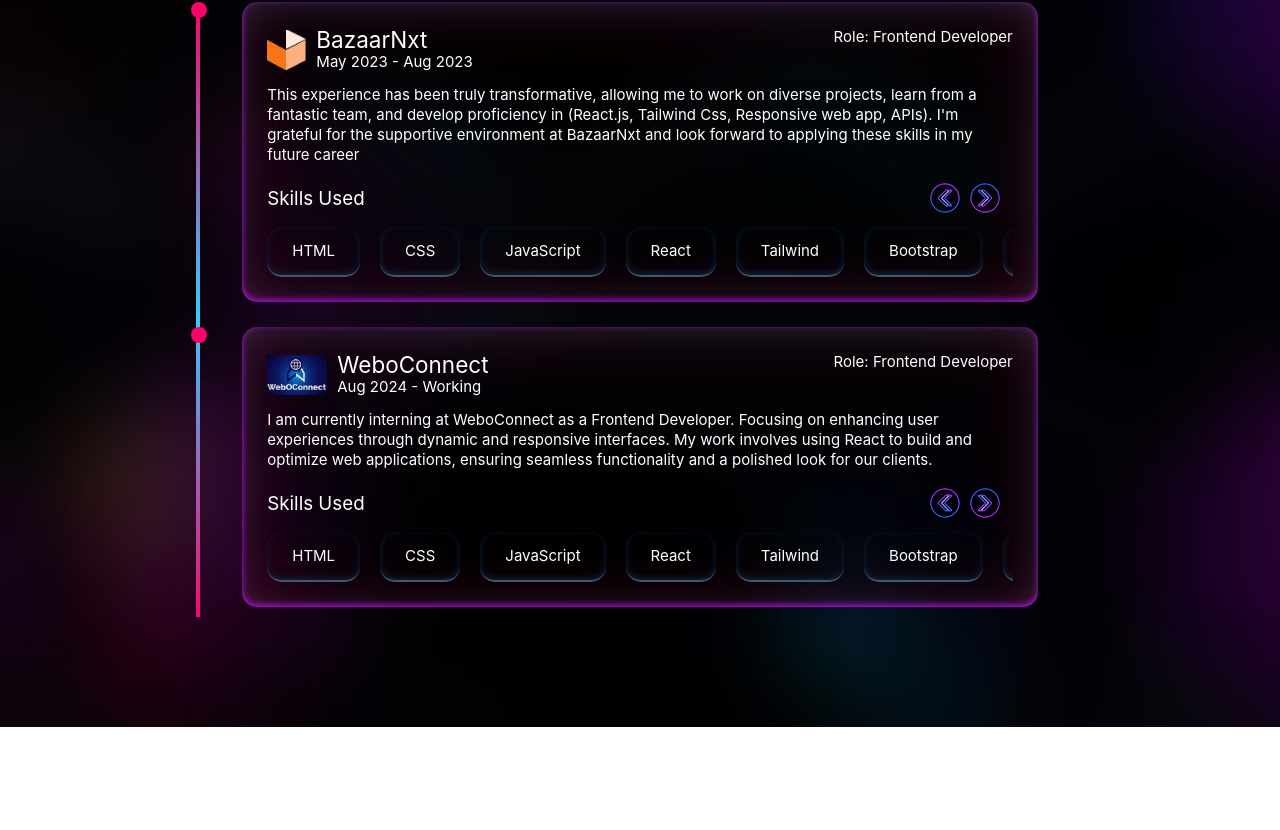
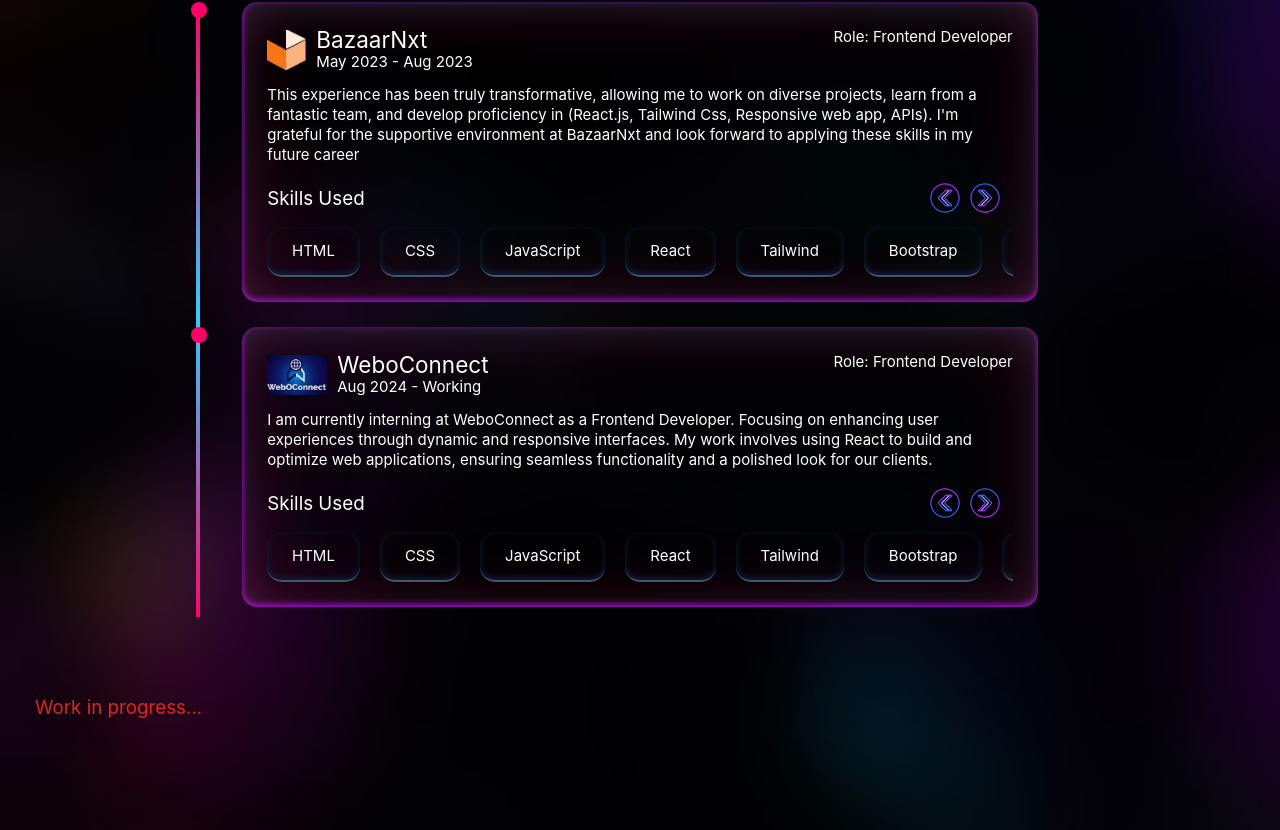
Before and after one commit to mohitanand744/React-Personal-Portfolio, a React (Vite) app: page / in a window 1280 px wide. Shown: the part 2130-2960 px from the top of the page. Before the commit the page ends 2857 px from the top, so only its background shows below. Built offline with nearby package versions, Linux system fonts and the light colour scheme.

Commit message:
Work in progress...

```diff
--- a/src/components/Experiences/Experience.jsx
+++ b/src/components/Experiences/Experience.jsx
@@ -124,6 +124,10 @@
           </div>
         ))}
       </div>
+
+      <p className="mt-32 px-10 text-2xl md:text-3xl text-red-600">
+        Work in progress...
+      </p>
     </div>
   );
 };
```
